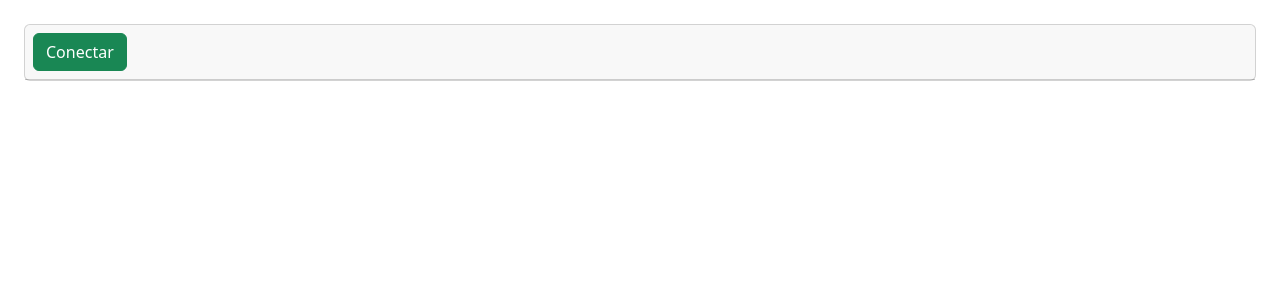
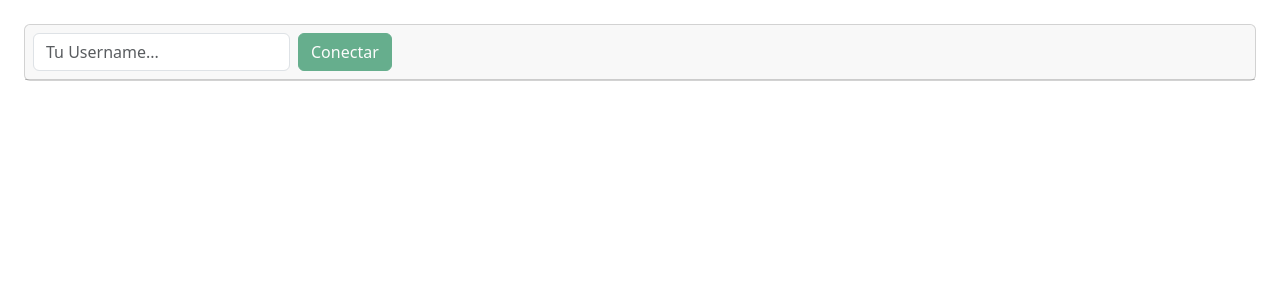
Before and after one commit to Angel453-jpg/Chat-websocket-front, an Angular app: page / in a window 1280 px wide. Shown: the top 300 px of the page. Built offline with nearby package versions, Linux system fonts and the light colour scheme.

Commit message:
Notificar cuando un usuario se conecta al chat

```diff
--- a/src/app/components/chat/chat.html
+++ b/src/app/components/chat/chat.html
@@ -5,8 +5,15 @@
     <ul class="nav nav-pills card-header-pills">
 
       @if (!connected) {
+        <li class="nav-item me-2">
+          <input [(ngModel)]="message.username" class="form-control" placeholder="Tu Username..." name="username">
+        </li>
+      }
+
+      @if (!connected) {
         <li class="nav-item">
-          <button class="btn btn-success" type="button" (click)="connect()">Conectar</button>
+          <button class="btn btn-success" type="button" (click)="connect()" [disabled]="!message.username">Conectar
+          </button>
         </li>
       }
 
@@ -26,7 +33,15 @@
       <ul class="list-group list-group-flush">
         @for (message of messages; track $index) {
           <li class="list-group-item list-group-item-light">
-            {{ message.date | date: 'shortTime' }}: {{ message.text }}
+
+            @if (message.type == 'NEW_USER') {
+              {{ message.date | date: 'shortTime' }}: {{ message.text }} conectado! &#64; <span
+                [ngStyle]="{'color':message.color}">{{ message.username }}</span>
+            } @else if (message.type == 'MESSAGE') {
+              {{ message.date | date: 'shortTime' }} <span
+                [ngStyle]="{'color':message.color}">{{ message.username }}</span>  dice: <br> {{ message.text }}
+            }
+
           </li>
         }
       </ul>
@@ -34,13 +49,12 @@
     </div>
   }
 
-
   @if (connected) {
     <div class="card-footer">
       <form (ngSubmit)="onSendMessage()">
         <div class="row">
           <div class="col">
-            <input class="form-control" name="text" [(ngModel)]="message.text">
+            <input class="form-control" name="text" [(ngModel)]="message.text" placeholder="Escribe un mensaje...">
           </div>
           <div class="col">
             <button type="submit" class="btn btn-primary">Enviar</button>
--- a/src/app/components/chat/chat.ts
+++ b/src/app/components/chat/chat.ts
@@ -35,8 +35,18 @@ export class Chat implements OnInit {
         console.log(e.body)
         let message: Message = JSON.parse(e.body) as Message;
         message.date = new Date(message.date)
+        if (this.message.username == message.username && !this.message.color && message.type == 'NEW_USER') {
+          this.message.color = message.color
+        }
         this.messages.push(message);
       })
+
+      this.message.type = 'NEW_USER';
+      this.client.publish({
+        destination: '/app/message',
+        body: JSON.stringify(this.message)
+      })
+
     }
 
     this.client.onDisconnect = (frame) => {
@@ -58,6 +68,7 @@ export class Chat implements OnInit {
 
 
   onSendMessage() {
+    this.message.type = 'MESSAGE';
     this.client.publish({
       destination: '/app/message',
       body: JSON.stringify(this.message)
--- a/src/app/models/message.ts
+++ b/src/app/models/message.ts
@@ -1,4 +1,7 @@
 export class Message {
   text: string = '';
   date!: Date;
+  username!: string;
+  type!: string;
+  color!: string;
 }
```
